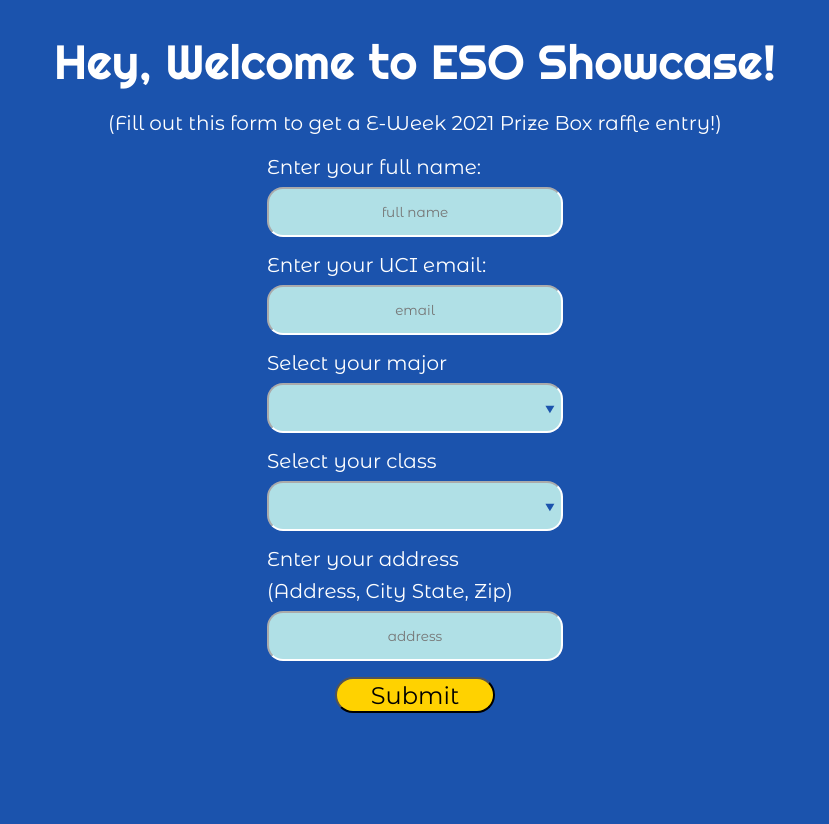
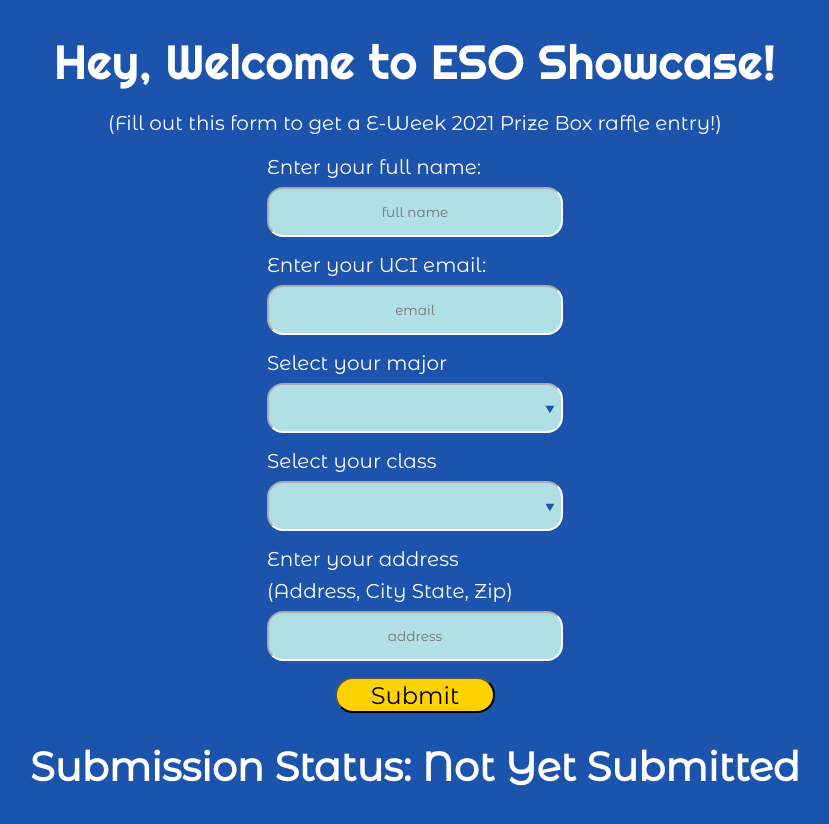
Before and after one commit to henryg0/Escan_frontend, a React (Create React App) app: page / in a window 1280 px wide. Shown: the top 824 px of the page, without its empty margins (225-1054 px from the left). Built offline with nearby package versions, Linux system fonts and the light colour scheme; a web font is replaced by a local one.

Commit message:
updated form to have new ending

```diff
--- a/src/components/App.css
+++ b/src/components/App.css
@@ -39,6 +39,9 @@
   text-align: center;
 }
 
+.form {
+  height:35rem;
+}
 .form p {
   max-width: 20rem;
   margin: 0 auto;
--- a/src/components/App.js
+++ b/src/components/App.js
@@ -1,6 +1,7 @@
 import "./App.css";
 import React, { useState, Component } from "react";
 import Form from './Form';
+import pic from './12.jpg';
 
 class App extends React.Component {
   render() {
--- a/src/components/Ending.jsx
+++ b/src/components/Ending.jsx
@@ -8,7 +8,7 @@
   render() {
     return (
       <div>
-        <h1>{this.props.ending}</h1>
+        <h1>Submission Status: {this.props.ending}</h1>
       </div>
     )
   }
--- a/src/components/Form.jsx
+++ b/src/components/Form.jsx
@@ -5,6 +5,7 @@
 import Major from './Major';
 import Year from "./Year";
 import Ending from './Ending';
+import pic from './12.jpg';
 
 class Form extends React.Component {
   constructor(props) {
@@ -20,7 +21,7 @@
       enteredRaffle : false,
       showName: true,
       getData : [],
-      ending: ""
+      ending: "Not Yet Submitted"
     }
   }
 
@@ -28,19 +29,15 @@
     const student = this.state;
     // validate input here
     axios.post('https://escan-backend.herokuapp.com/Students/create', student)
-      .then (res => console.log(res.data))
+      .then ((res) => {
+        console.log('res: ' + res.data);
+        console.log(student);
+        this.setState( {
+          ending: "Submitted!"
+        });
+      })
       .catch (e => console.log(e));
 
-    this.setState( {
-      ending: "Thanks for entering the raffle, " + this.state.name + "!"
-    })
-
-    console.log(this.state);
-    this.setState( {
-        heading: "",
-        name: "",
-        showName: false
-      })
     e.preventDefault();
   }
 
@@ -93,7 +90,7 @@
         heading={this.state.heading}
         name={this.state.name}
         welcome={this.state.welcome}
-        showName={this.state.showName} />
+        />
 
         <form
         className="form"
--- a/src/components/Heading.jsx
+++ b/src/components/Heading.jsx
@@ -9,7 +9,7 @@
   render() {
     return (
     <div>
-      <h1 className="heading">{this.props.heading} {(this.props.name.length != 0 && this.props.showName) ? this.props.name + '!' : '' } {this.props.welcome}</h1>
+      <h1 className="heading">{this.props.heading} {(this.props.name.length != 0) ? this.props.name + '!' : '' } {this.props.welcome}</h1>
       <p>(Fill out this form to get a E-Week 2021 Prize Box raffle entry!)</p>
       </div>
     )}
```
Also changed, not shown: src/components/12.jpg (added).
